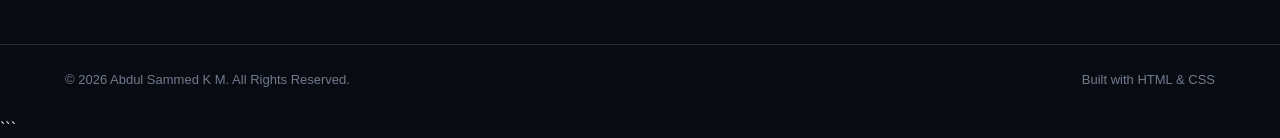
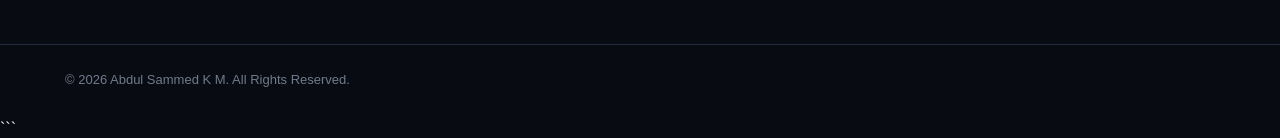
Before and after one commit to asammad980-rgb/abdul-sammed-k-m---portfolio, a plain HTML site: page index.html in a window 1280 px wide. Shown: the part 5257-5395 px from the top of the page. Drawn offline with Linux system fonts and the light colour scheme.

Commit message:
Update index.html

```diff
--- a/index.html
+++ b/index.html
@@ -616,10 +616,6 @@
                 © 2026 Abdul Sammed K M. All Rights Reserved.
             </p>
 
-            <p>
-                Built with HTML & CSS
-            </p>
-
         </div>
 
     </footer>
```
